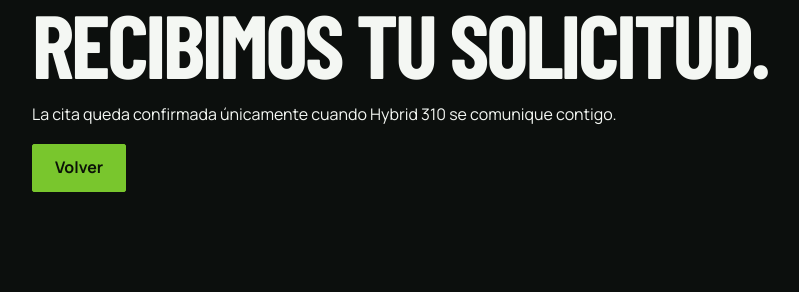
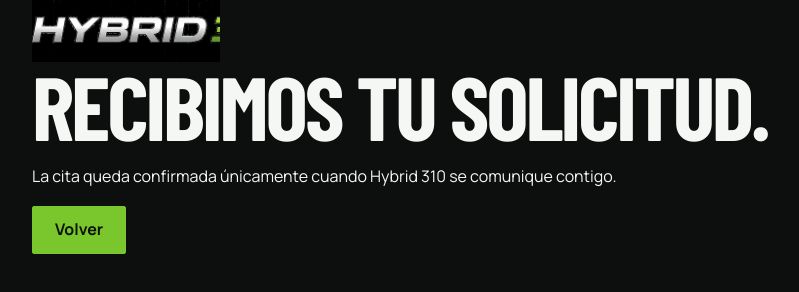
Before and after one commit to jonaxgarc/hybrid-310, a website: page es/gracias.html in a window 1280 px wide. Shown: the whole page, without its empty margins (16-815 px from the left). Drawn offline with nearby package versions, Linux system fonts and the light colour scheme; a web font is replaced by a local one.

Commit message:
Use correct logo on confirmation pages

```diff
--- a/es/gracias.html
+++ b/es/gracias.html
@@ -1 +1 @@
-<!doctype html><html lang="es"><head><meta charset="UTF-8"><meta name="viewport" content="width=device-width,initial-scale=1"><meta name="robots" content="noindex"><title>Solicitud recibida | Hybrid 310</title><link rel="icon" href="../assets/favicon-h310-v2.ico" sizes="any"><link rel="icon" type="image/png" href="../assets/favicon-h310-v2-32.png"><link rel="apple-touch-icon" href="../assets/apple-touch-icon-v2.png"><link rel="stylesheet" href="../styles.css"></head><body><main class="legal-page"><div class="shell"><h1>Recibimos tu solicitud.</h1><p>La cita queda confirmada únicamente cuando Hybrid 310 se comunique contigo.</p><a class="button" href="./">Volver</a></div></main></body></html>
+<!doctype html><html lang="es"><head><meta charset="UTF-8"><meta name="viewport" content="width=device-width,initial-scale=1"><meta name="robots" content="noindex"><title>Solicitud recibida | Hybrid 310</title><link rel="icon" href="../assets/favicon-h310-v2.ico" sizes="any"><link rel="icon" type="image/png" href="../assets/favicon-h310-v2-32.png"><link rel="apple-touch-icon" href="../assets/apple-touch-icon-v2.png"><link rel="stylesheet" href="../styles.css"></head><body><main class="legal-page"><div class="shell"><a class="brand" href="./"><img src="../assets/hybrid-310-logo-cropped.webp" alt="Hybrid 310" width="1330" height="255"></a><h1>Recibimos tu solicitud.</h1><p>La cita queda confirmada únicamente cuando Hybrid 310 se comunique contigo.</p><a class="button" href="./">Volver</a></div></main></body></html>
```
Also changed, not shown: thanks.html (+1 -1 lines).
